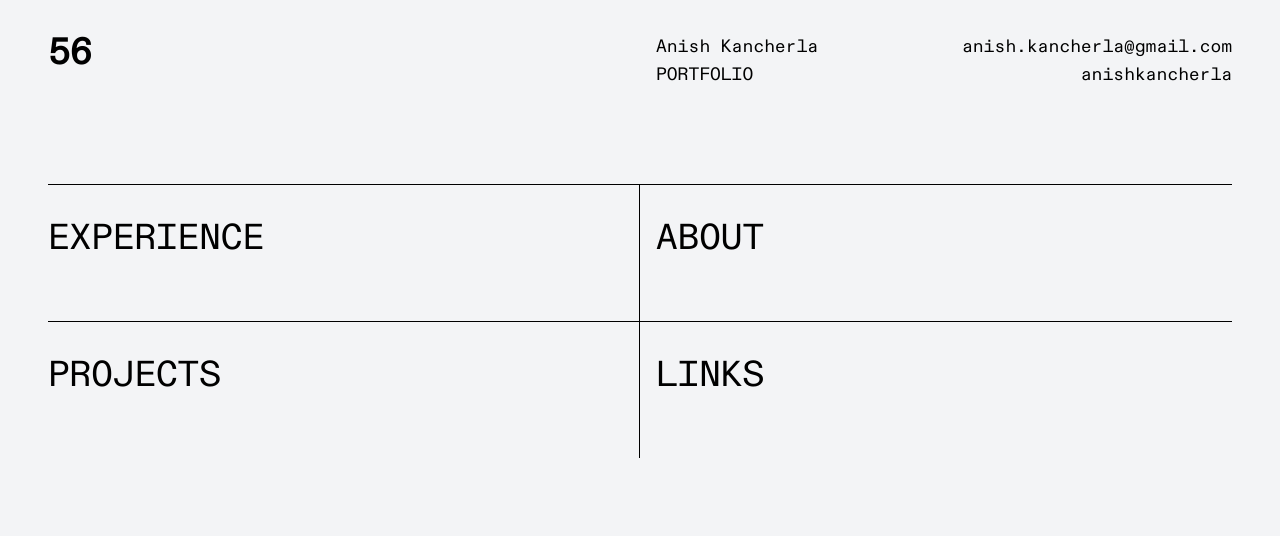
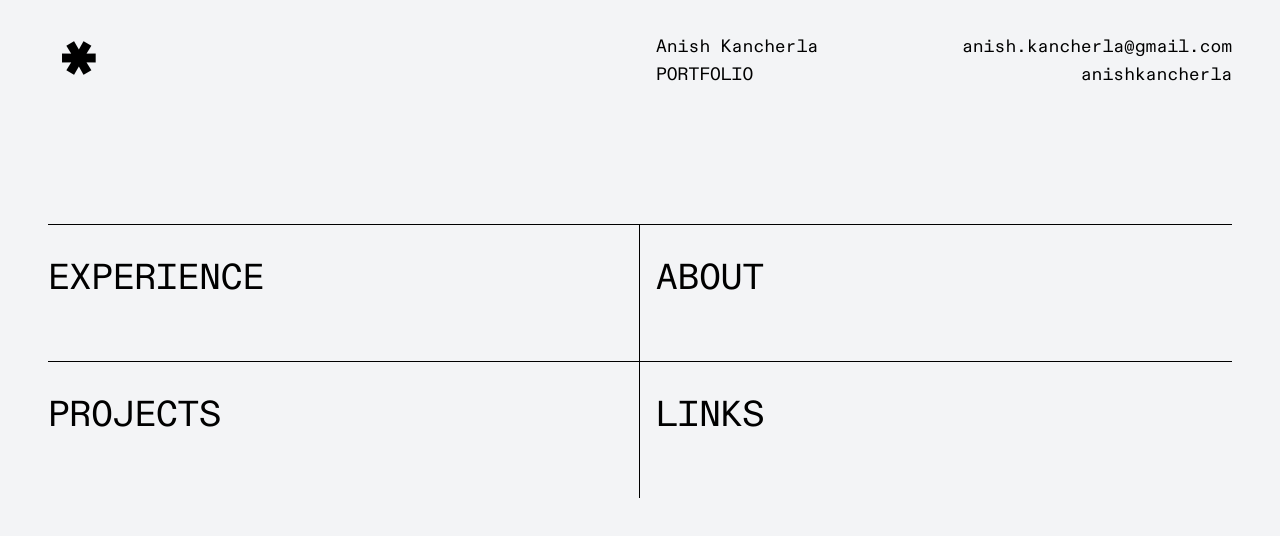
Before and after one commit to anishkancherla/portfolio, a Next.js app: page / in a window 1280 px wide. Shown: the top 536 px of the page. Built offline with nearby package versions, Linux system fonts and the light colour scheme.

Commit message:
logo change

```diff
--- a/src/app/globals.css
+++ b/src/app/globals.css
@@ -59,6 +59,14 @@
   font-display: swap;
 }
 
+@font-face {
+  font-family: 'Stamp RPSK';
+  src: url('/fonts/stamp-rpsk.woff2') format('woff2'),
+       url('/fonts/stamp-rpsk.woff') format('woff');
+  font-weight: normal;
+  font-style: normal;
+}
+
 :root {
   --background: #ffffff;
   --foreground: #171717;
--- a/src/app/page.tsx
+++ b/src/app/page.tsx
@@ -30,8 +30,8 @@ export default function Home() {
       <header className="w-full py-8 px-8 md:px-12">
         <div className="grid grid-cols-1 md:grid-cols-2 items-start">
           {/* logo placeholder  */}
-          <div className="text-4xl font-bold">
-            56
+          <div className="text-8xl font-bold font-stamp-rpsk">
+            *
           </div>
 
           {/* header middle */}
--- /dev/null
+++ b/tailwind.config.js
@@ -0,0 +1,16 @@
+/** @type {import('tailwindcss').Config} */
+module.exports = {
+  content: [
+    './src/pages/**/*.{js,ts,jsx,tsx,mdx}',
+    './src/components/**/*.{js,ts,jsx,tsx,mdx}',
+    './src/app/**/*.{js,ts,jsx,tsx,mdx}',
+  ],
+  theme: {
+    extend: {
+      fontFamily: {
+        'stamp-rpsk': ['Stamp RPSK', 'sans-serif'],
+      },
+    },
+  },
+  plugins: [],
+}
```
